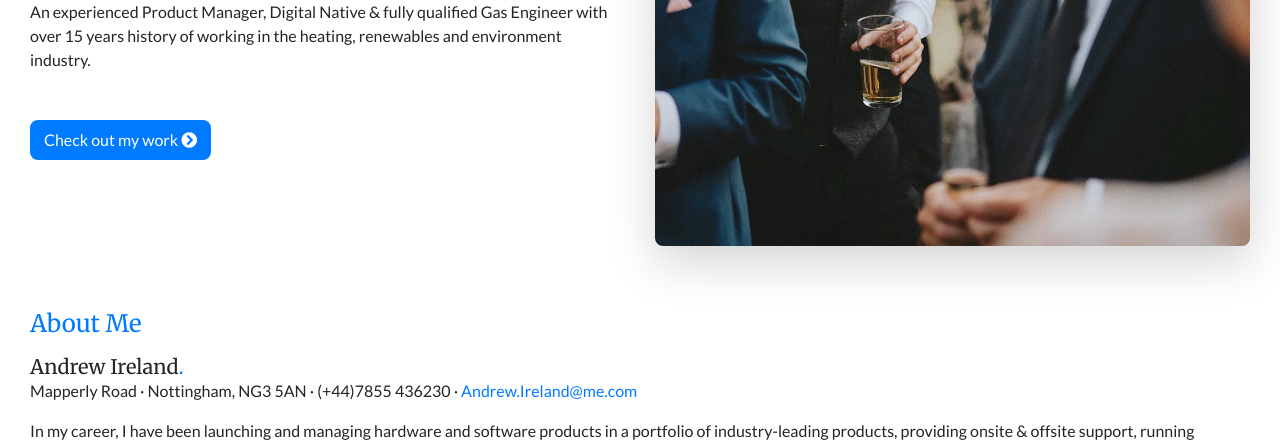
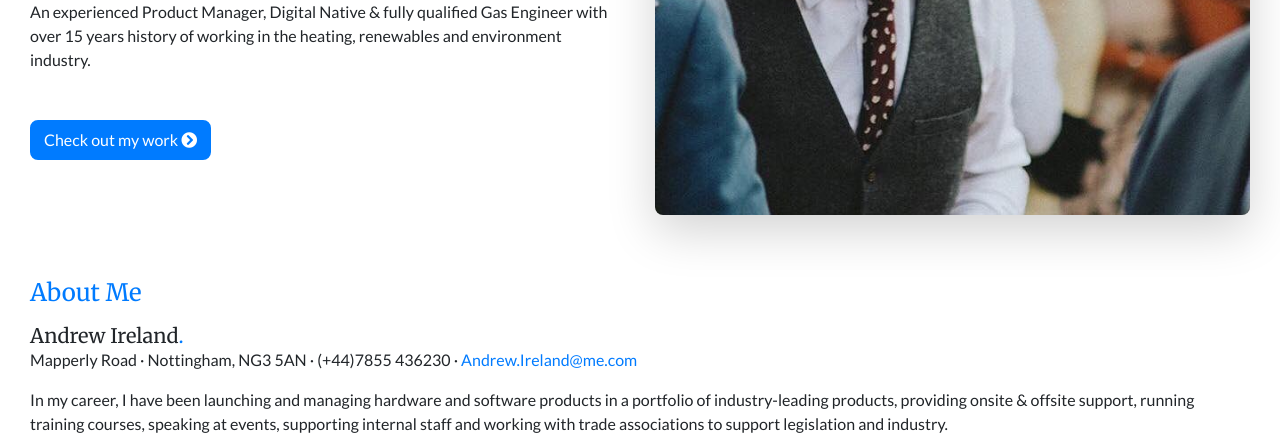
Before and after one commit to Andrewi89/CV, a plain HTML site: page index.html in a window 1280 px wide. Shown: the part 453-901 px from the top of the page. Drawn offline with Linux system fonts and the light colour scheme.

Commit message:
new header
new header image

```diff
--- a/index.html
+++ b/index.html
@@ -116,7 +116,7 @@
 
       <!-- Masthead Avatar Image -->
       <div class="col-xl col-lg mb-0">
-        <img class="img-fluid shadow-lg rounded" src="img/AndrewIreland.jpg" alt="Andrew Ireland">
+        <img class="img-fluid shadow-lg rounded" src="img/AndrewIreland21.jpg" alt="Andrew Ireland">
       </div>
     </div>
 
```
Also changed, not shown: img/AndrewIreland21.jpg (added), 1 other file.
